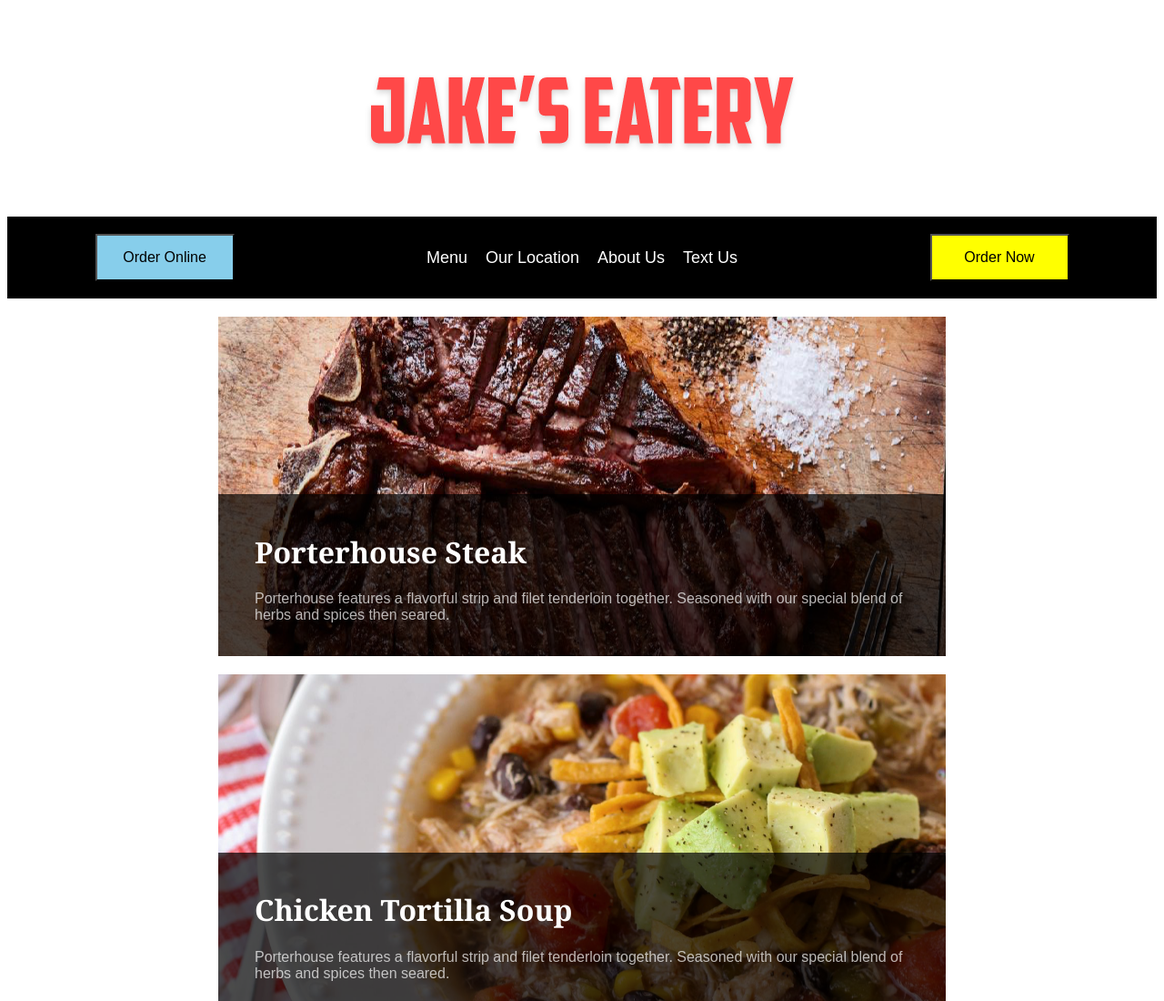
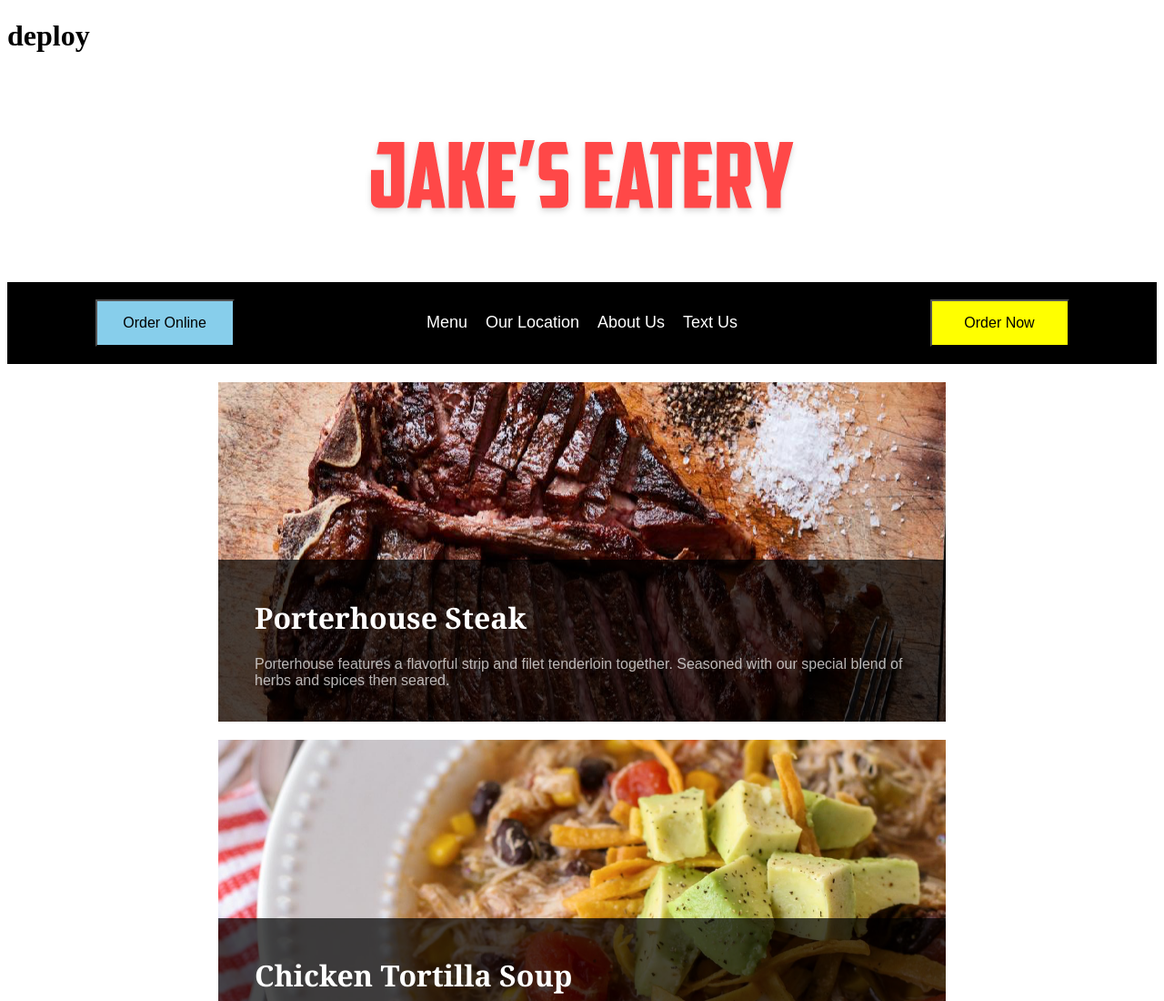
Before and after one commit to kingluddite/junktest, a plain HTML site: page index.html in a window 1280 px wide. Shown: the top 1100 px of the page at 91% size. Drawn offline with Linux system fonts and the light colour scheme.

Commit message:
Add test code

```diff
--- a/index.html
+++ b/index.html
@@ -1,9 +1,12 @@
 <!DOCTYPE HTML>
+
 <head>
     <title>Jake's Eatery</title>
     <link rel="stylesheet" type="text/css" href="css/style.css">
 </head>
+
 <body>
+    <h1>deploy</h1>
     <!-- Nav HTML -->
     <div class="logo"></div>
     <div class="nav">
@@ -25,19 +28,22 @@
         <div class="meal1">
             <div class="text">
                 <h1>Porterhouse Steak</h1>
-                   <p>Porterhouse features a flavorful strip and filet tenderloin together. Seasoned with our special blend of herbs and spices then seared.</p>
+                <p>Porterhouse features a flavorful strip and filet tenderloin together. Seasoned with our special blend
+                    of herbs and spices then seared.</p>
             </div>
         </div>
         <div class="meal2">
             <div class="text">
                 <h1>Chicken Tortilla Soup</h1>
-                        <p>Porterhouse features a flavorful strip and filet tenderloin together. Seasoned with our special blend of herbs and spices then seared.</p>
+                <p>Porterhouse features a flavorful strip and filet tenderloin together. Seasoned with our special blend
+                    of herbs and spices then seared.</p>
             </div>
         </div>
         <div class="meal3">
             <div class="text">
                 <h1>Cheesecake</h1>
-                        <p>Porterhouse features a flavorful strip and filet tenderloin together. Seasoned with our special blend of herbs and spices then seared.</p>
+                <p>Porterhouse features a flavorful strip and filet tenderloin together. Seasoned with our special blend
+                    of herbs and spices then seared.</p>
             </div>
         </div>
     </div>
@@ -48,4 +54,5 @@
         <a href="#" class="ig">Instagram</a>
     </div>
 </body>
+
 </html>
```
Lines whose indentation alone changed are shown as unchanged.
